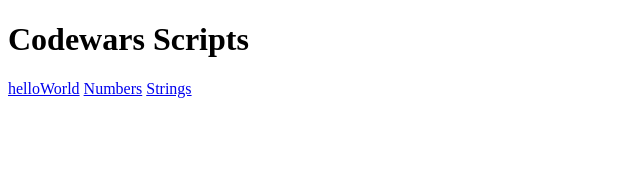
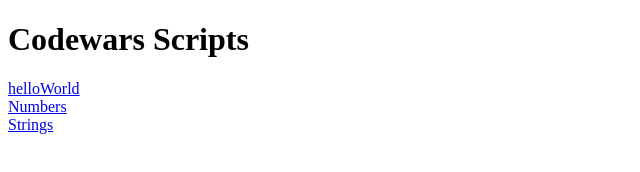
Before and after one commit to DimaKisiv/js-homework, a plain HTML site: page index.html in a window 1280 px wide. Shown: the whole page, without its empty margins (0-640 px from the left). Drawn offline with Linux system fonts and the light colour scheme.

Commit message:
Update index.html

```diff
--- a/index.html
+++ b/index.html
@@ -8,9 +8,9 @@
 <body>
 
 <h1>Codewars Scripts</h1>
-  <a href="codewars-helloWorld.js">helloWorld</a>
-  <a href="codewars-Numbers.js">Numbers</a>
-  <a href="codewars-Strings.js">Strings</a>
+  <a href="codewars-helloWorld.js">helloWorld</a><br>
+  <a href="codewars-Numbers.js">Numbers</a><br>
+  <a href="codewars-Strings.js">Strings</a><br>
 </body>
 
 </html>
```
